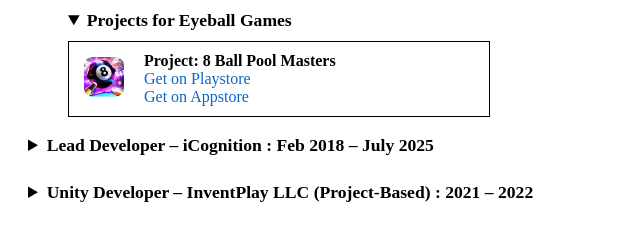
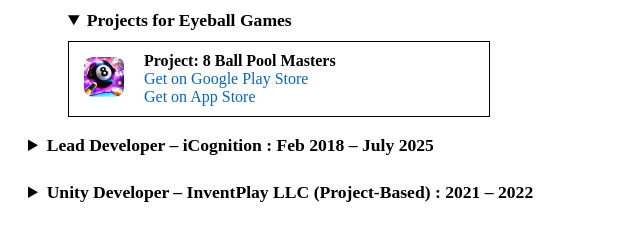
Before and after one commit to romeofernandez/romeofernandez_portfolio.github.io, a plain HTML site: page index.html in a window 1280 px wide. Shown: the part 325-551 px from the top of the page, 0-640 px from the left. Drawn offline with Linux system fonts and the light colour scheme.

Commit message:
Update index.html

```diff
--- a/index.html
+++ b/index.html
@@ -49,8 +49,8 @@
                     <!-- Project details -->
                     <div style="flex:1;">
                         <strong>Project: 8 Ball Pool Masters</strong><br>
-                        <a href="https://play.google.com/store/search?q=poolmasters&c=apps&hl=en" target="_blank">Get on Playstore</a><br>
-                        <a href="https://apps.apple.com/us/app/pool-masters-8-ball-pool/id6478490155" target="_blank">Get on Appstore</a>
+                        <a href="https://play.google.com/store/search?q=poolmasters&c=apps&hl=en" target="_blank">Get on Google Play Store</a><br>
+                        <a href="https://apps.apple.com/us/app/pool-masters-8-ball-pool/id6478490155" target="_blank">Get on App Store</a>
                     </div>
                 </div>
             </details>
@@ -78,7 +78,7 @@
                     <!-- Project details -->
                     <div style="flex:1;">
                         <strong>Project: Genix</strong><br>
-                        <a href="https://apps.apple.com/ph/app/genix/id1662421711" target="_blank">Get on Appstore</a>
+                        <a href="https://apps.apple.com/ph/app/genix/id1662421711" target="_blank">Get on App Store</a>
                     </div>
                 </div>
 
@@ -90,8 +90,8 @@
                     <!-- Project details -->
                     <div style="flex:1;">
                         <strong>Project: Junix</strong><br>
-                        <a href="https://play.google.com/store/apps/details?id=com.icognition.junix&hl=en" target="_blank">Get on Playstore</a><br>
-                        <a href="https://apps.apple.com/us/app/junix/id6471967737" target="_blank">Get on Appstore</a>
+                        <a href="https://play.google.com/store/apps/details?id=com.icognition.junix&hl=en" target="_blank">Get on Google Play Store</a><br>
+                        <a href="https://apps.apple.com/us/app/junix/id6471967737" target="_blank">Get on App Store</a>
                     </div>
                 </div>
 
@@ -121,7 +121,7 @@
                 <!-- Project details -->
                 <div style="flex:1;">
                     <strong>Project: Adore Romance</strong><br>
-                    <a href="https://apps.apple.com/us/app/pool-masters-8-ball-pool/id6478490155" target="_blank">Get on Appstore</a><br>
+                    <a href="https://apps.apple.com/us/app/pool-masters-8-ball-pool/id6478490155" target="_blank">Get on App Store</a><br>
                     <a href="https://appadvice.com/app/adore-stories-romance-games/1608227835" target="_blank">See on App Advise</a><br>
 
                 </div>
@@ -174,7 +174,7 @@
             <!-- Project details -->
             <div style="flex:1;">
                 <strong>Project: Tongits Live</strong><br>
-                <a href="https://itunes.apple.com/us/app/tongits-live/id1218394845?mt=8" target="_blank">Get on Appstore</a><br>
+                <a href="https://itunes.apple.com/us/app/tongits-live/id1218394845?mt=8" target="_blank">Get on App Store</a><br>
 
             </div>
         </div>
@@ -188,7 +188,7 @@
             <!-- Project details -->
             <div style="flex:1;">
                 <strong>Project: Bingo Classic</strong><br>
-                <a href="https://itunes.apple.com/us/app/bingo-classic/id1291069958?mt=8" target="_blank">Get on Appstore</a><br>
+                <a href="https://itunes.apple.com/us/app/bingo-classic/id1291069958?mt=8" target="_blank">Get on App Store</a><br>
 
             </div>
         </div>
@@ -202,7 +202,7 @@
             <!-- Project details -->
             <div style="flex:1;">
                 <strong>Project: Bingo 75</strong><br>
-                <a href="https://itunes.apple.com/us/app/hey-bingo-classic-bingo-game/id1218363581?mt=8" target="_blank">Get on Appstore</a><br>
+                <a href="https://itunes.apple.com/us/app/hey-bingo-classic-bingo-game/id1218363581?mt=8" target="_blank">Get on App Store</a><br>
 
             </div>
         </div>
@@ -216,7 +216,7 @@
             <!-- Project details -->
             <div style="flex:1;">
                 <strong>Project: Hey Spin Go</strong><br>
-                <a href="https://itunes.apple.com/us/app/hey-spingo-75-ball-spin-bingo-game/id1246999608?mt=8" target="_blank">Get on Appstore</a><br>
+                <a href="https://itunes.apple.com/us/app/hey-spingo-75-ball-spin-bingo-game/id1246999608?mt=8" target="_blank">Get on App Store</a><br>
 
             </div>
         </div>
@@ -230,7 +230,7 @@
             <!-- Project details -->
             <div style="flex:1;">
                 <strong>Project: Word Warrior</strong><br>
-                <a href="https://itunes.apple.com/us/app/word-warrior-word-search-brain-game/id1214505136?mt=8" target="_blank">Get on Appstore</a><br>
+                <a href="https://itunes.apple.com/us/app/word-warrior-word-search-brain-game/id1214505136?mt=8" target="_blank">Get on App Store</a><br>
 
             </div>
         </div>
@@ -352,7 +352,7 @@
           <td><img class="project-icon" src="images/poolmasters.png" alt="Pool Masters icon"></td>
           <td>
             <span style="font-weight:600;">8 Ball Pool Masters</span><br>
-            <a href="https://play.google.com/store/search?q=poolmasters&c=apps&hl=en" target="_blank" rel="noopener">Get on Play Store</a><br>
+            <a href="https://play.google.com/store/search?q=poolmasters&c=apps&hl=en" target="_blank" rel="noopener">Get on Google Play Store</a><br>
             <a href="https://apps.apple.com/us/app/pool-masters-8-ball-pool/id6478490155" target="_blank" rel="noopener">Get on App Store</a>
           </td>
         </tr>
@@ -363,7 +363,7 @@
           <td><img class="project-icon" src="images/junix.png" alt="Junix icon"></td>
           <td>
             <span style="font-weight:600;">Junix</span><br>
-            <a href="https://play.google.com/store/apps/details?id=com.icognition.junix&hl=en" target="_blank" rel="noopener">Get on Play Store</a><br>
+            <a href="https://play.google.com/store/apps/details?id=com.icognition.junix&hl=en" target="_blank" rel="noopener">Get on Google Play Store</a><br>
             <a href="https://apps.apple.com/us/app/junix/id6471967737" target="_blank" rel="noopener">Get on App Store</a>
           </td>
         </tr>
```
